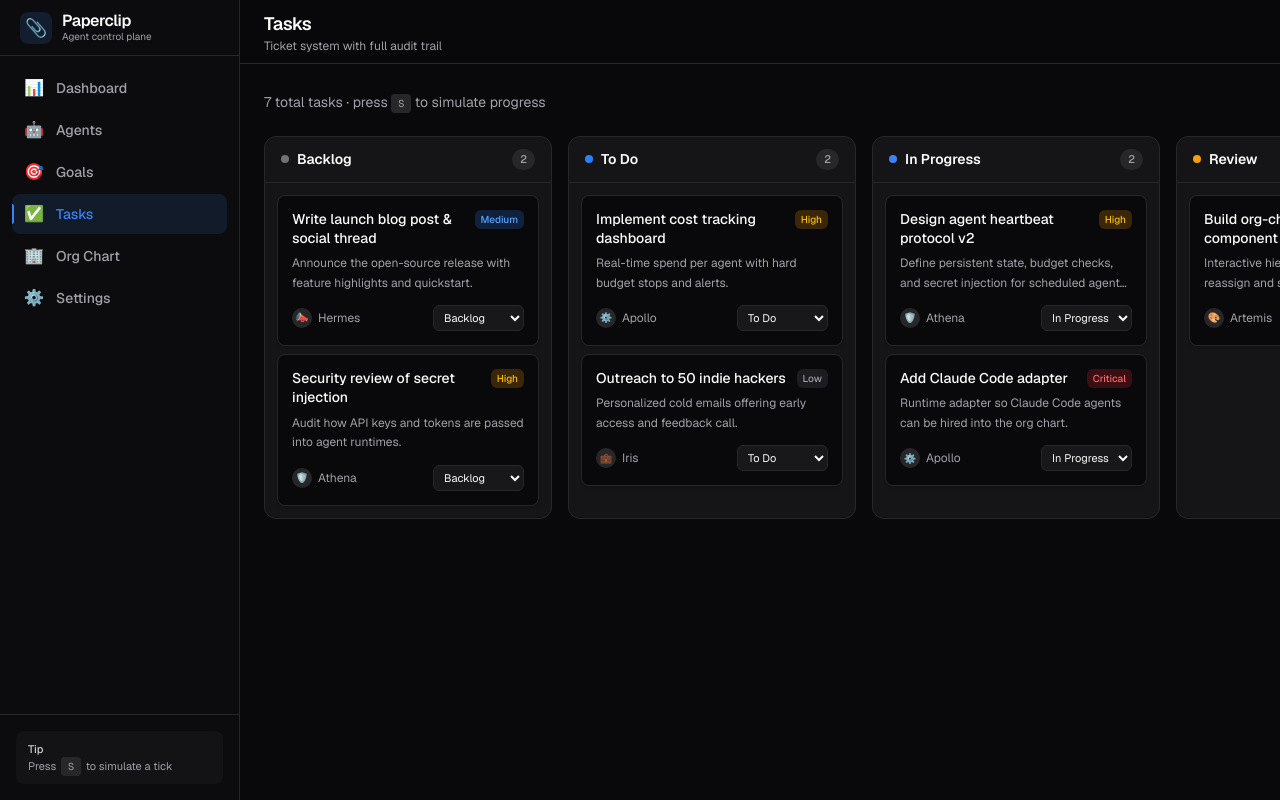
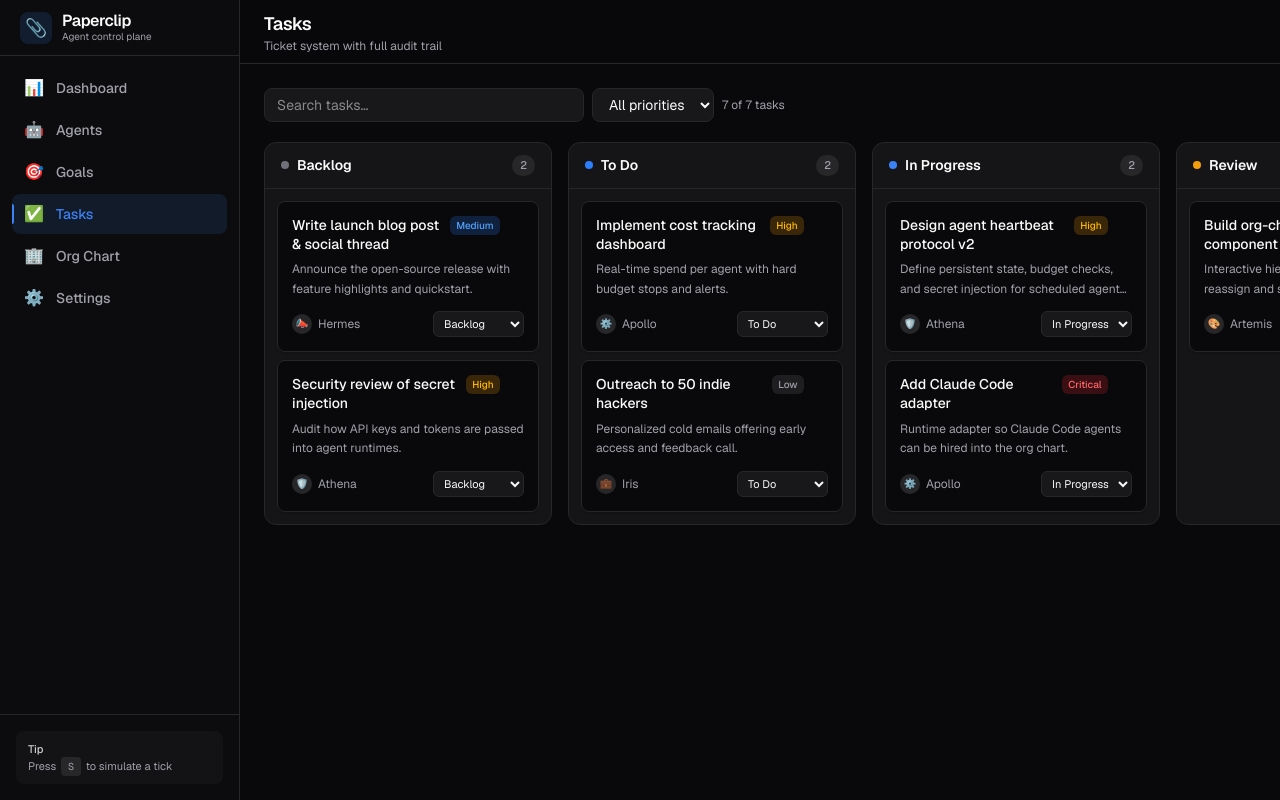
Before and after one commit to henrygoldsmith07-wq/paperclip-clone, a Next.js app: page /dashboard/tasks in a window 1280 px wide. Shown: the top 800 px of the page. Built offline with nearby package versions, Linux system fonts and the light colour scheme.

Commit message:
feat: task search, priority filter, and delete on cards

```diff
--- a/src/app/dashboard/tasks/page.tsx
+++ b/src/app/dashboard/tasks/page.tsx
@@ -1,9 +1,10 @@
 "use client";
 
-import { useState } from "react";
+import { useMemo, useState } from "react";
 import Header from "@/components/Header";
 import { Skeleton } from "@/components/Skeleton";
 import { useApp } from "@/context/AppContext";
+import { useToast } from "@/components/Toast";
 import { Task } from "@/lib/types";
 
 const columns: {
@@ -33,14 +34,33 @@ export default function TasksPage() {
     updateTaskStatus,
     assignTask,
     createTask,
+    deleteTask,
     isHydrated,
   } = useApp();
+  const { toast } = useToast();
   const [showForm, setShowForm] = useState(false);
   const [title, setTitle] = useState("");
   const [description, setDescription] = useState("");
   const [priority, setPriority] = useState<Task["priority"]>("medium");
   const [assigneeId, setAssigneeId] = useState("");
   const [goalId, setGoalId] = useState("");
+  const [search, setSearch] = useState("");
+  const [priorityFilter, setPriorityFilter] = useState<
+    Task["priority"] | "all"
+  >("all");
+
+  const filteredTasks = useMemo(() => {
+    return tasks.filter((t) => {
+      const q = search.toLowerCase();
+      const matchesSearch =
+        !q ||
+        t.title.toLowerCase().includes(q) ||
+        t.description.toLowerCase().includes(q);
+      const matchesPriority =
+        priorityFilter === "all" || t.priority === priorityFilter;
+      return matchesSearch && matchesPriority;
+    });
+  }, [tasks, search, priorityFilter]);
 
   if (!isHydrated) {
     return (
@@ -85,6 +105,7 @@ export default function TasksPage() {
       goalId: goalId || undefined,
       status: "backlog",
     });
+    toast(`Task created: ${title.trim()}`, "success");
     setTitle("");
     setDescription("");
     setPriority("medium");
@@ -97,14 +118,32 @@ export default function TasksPage() {
     <>
       <Header title="Tasks" subtitle="Ticket system with full audit trail" />
       <div className="flex-1 overflow-x-auto p-6 pt-16 lg:pt-6">
-        <div className="mb-5 flex flex-wrap items-center justify-between gap-3">
-          <p className="text-sm text-muted">
-            {tasks.length} total tasks · press{" "}
-            <kbd className="rounded border border-border bg-zinc-800 px-1.5 py-0.5 font-mono text-[10px]">
-              S
-            </kbd>{" "}
-            to simulate progress
-          </p>
+        <div className="mb-5 flex flex-col gap-3 sm:flex-row sm:items-center sm:justify-between">
+          <div className="flex flex-1 flex-wrap items-center gap-2">
+            <input
+              type="search"
+              placeholder="Search tasks…"
+              value={search}
+              onChange={(e) => setSearch(e.target.value)}
+              className="w-full max-w-xs rounded-lg border border-border bg-card px-3 py-1.5 text-sm outline-none focus:border-accent"
+            />
+            <select
+              value={priorityFilter}
+              onChange={(e) =>
+                setPriorityFilter(e.target.value as Task["priority"] | "all")
+              }
+              className="rounded-lg border border-border bg-card px-3 py-1.5 text-sm outline-none focus:border-accent"
+            >
+              <option value="all">All priorities</option>
+              <option value="critical">Critical</option>
+              <option value="high">High</option>
+              <option value="medium">Medium</option>
+              <option value="low">Low</option>
+            </select>
+            <p className="text-xs text-muted">
+              {filteredTasks.length} of {tasks.length} tasks
+            </p>
+          </div>
           <button
             onClick={() => setShowForm((v) => !v)}
             className="rounded-lg bg-accent px-3.5 py-1.5 text-xs font-medium text-white shadow-sm transition-opacity hover:opacity-90"
@@ -207,18 +246,15 @@ export default function TasksPage() {
 
         <div className="flex min-w-max gap-4 pb-4">
           {columns.map((col) => {
-            const colTasks = tasks.filter((t) => t.status === col.key);
+            const colTasks = filteredTasks.filter((t) => t.status === col.key);
             return (
               <div
                 key={col.key}
-                className="flex w-72 flex-col rounded-xl border border-border bg-card/80 overflow-hidden"
+                className="flex w-72 flex-col overflow-hidden rounded-xl border border-border bg-card/80"
               >
-                {/* Column header with colored accent */}
                 <div className="relative flex items-center justify-between border-b border-border px-4 py-3">
                   <div className="flex items-center gap-2">
-                    <span
-                      className={`h-2 w-2 rounded-full ${col.accent}`}
-                    />
+                    <span className={`h-2 w-2 rounded-full ${col.accent}`} />
                     <h3 className="text-sm font-semibold">{col.label}</h3>
                   </div>
                   <span className="rounded-full bg-zinc-800 px-2 py-0.5 text-[11px] font-medium tabular-nums text-muted">
@@ -226,7 +262,7 @@ export default function TasksPage() {
                   </span>
                 </div>
 
-                <div className="flex-1 space-y-2 overflow-y-auto p-3 min-h-[120px]">
+                <div className="min-h-[120px] flex-1 space-y-2 overflow-y-auto p-3">
                   {colTasks.map((task) => {
                     const assignee = agents.find(
                       (a) => a.id === task.assigneeId
@@ -240,11 +276,26 @@ export default function TasksPage() {
                           <p className="text-sm font-medium leading-snug text-foreground">
                             {task.title}
                           </p>
-                          <span
-                            className={`shrink-0 rounded-md px-1.5 py-0.5 text-[10px] font-medium capitalize ${priorityColors[task.priority]}`}
-                          >
-                            {task.priority}
-                          </span>
+                          <div className="flex shrink-0 items-center gap-1">
+                            <span
+                              className={`rounded-md px-1.5 py-0.5 text-[10px] font-medium capitalize ${priorityColors[task.priority]}`}
+                            >
+                              {task.priority}
+                            </span>
+                            <button
+                              onClick={() => {
+                                if (confirm(`Delete task "${task.title}"?`)) {
+                                  deleteTask(task.id);
+                                  toast("Task deleted", "warning");
+                                }
+                              }}
+                              className="rounded px-1.5 py-0.5 text-[10px] text-muted opacity-0 transition-opacity hover:bg-danger/15 hover:text-danger group-hover:opacity-100"
+                              title="Delete task"
+                              aria-label={`Delete ${task.title}`}
+                            >
+                              ✕
+                            </button>
+                          </div>
                         </div>
 
                         {task.description &&
```
